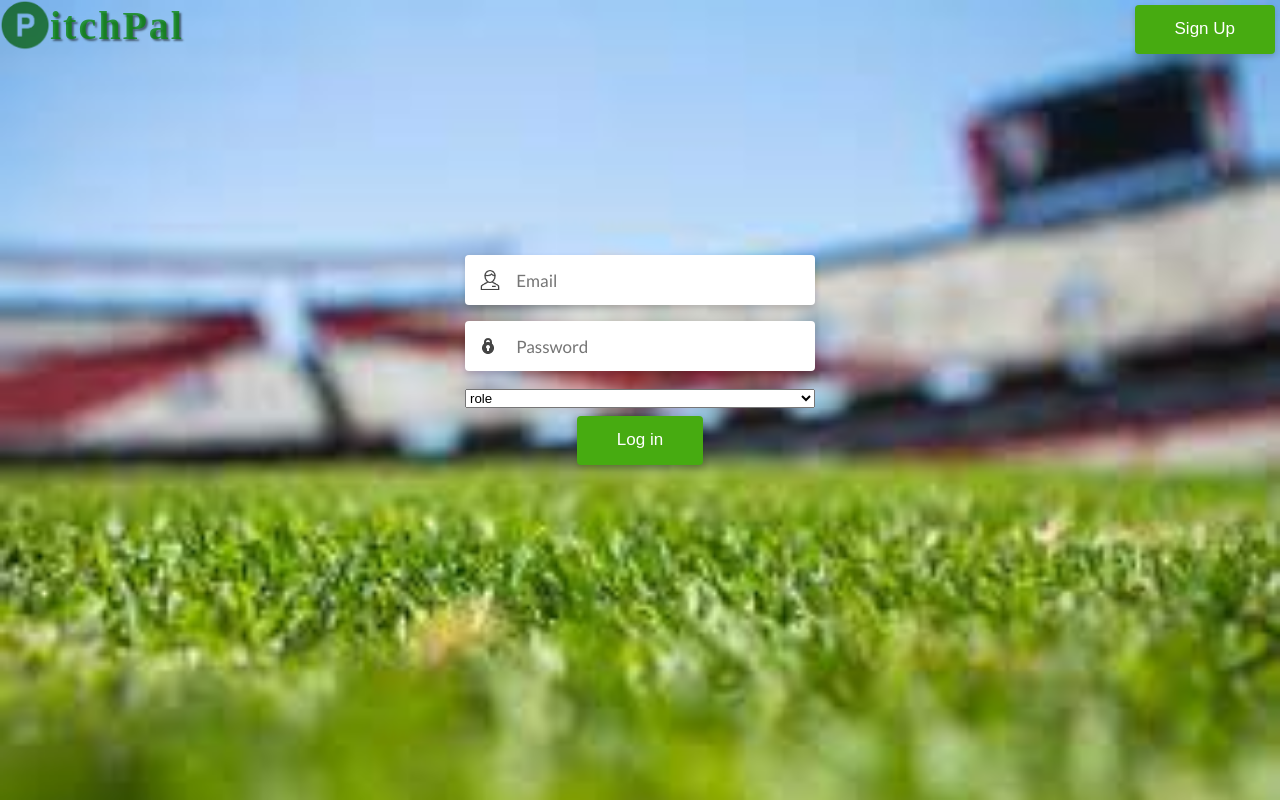
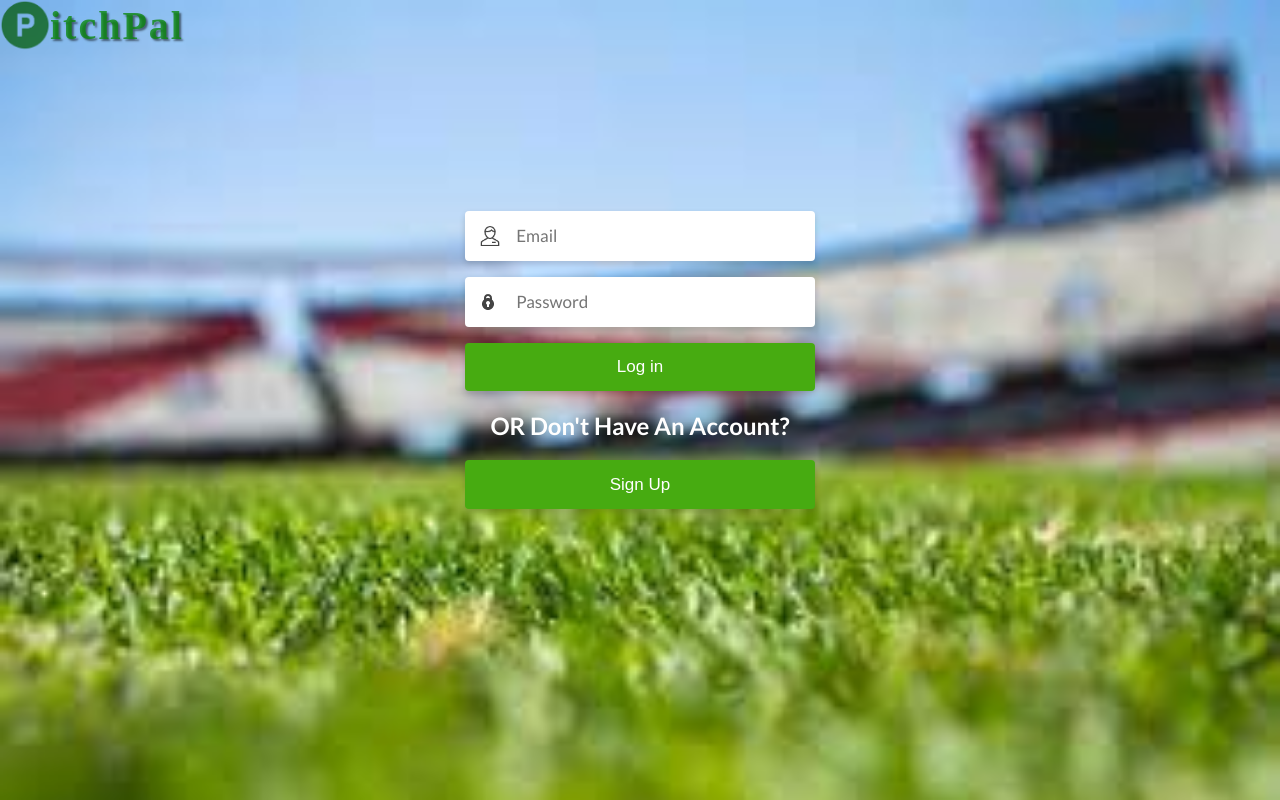
Before and after one commit to mhmdkhlf/PitchPal-Capstone-Project, a Vue app in the folder frontend_web/: page /login in a window 1280 px wide. Built offline with nearby package versions, Linux system fonts and the light colour scheme.

Commit message:
added signup and logIn page design

```diff
--- /dev/null
+++ b/frontend_web/src/components/logInBody.vue
@@ -0,0 +1,152 @@
+<template>
+  <div class="body-content">
+    <div id="bg"></div>
+    <form>
+      <div class="form-field">
+        <input type="email" v-model="email" placeholder="Email" required />
+      </div>
+      <div class="form-field">
+        <input
+          type="password"
+          v-model="password"
+          placeholder="Password"
+          required
+        />
+      </div>
+      <div class="form-field login">
+        <button class="btn" type="submit">Log in</button>
+      </div>
+      <div class="button-seperator-text">
+        <h2>OR Don't Have An Account?</h2>
+      </div>
+      <div class="form-field">
+        <button class="btn" type="button" @click="signUp()">Sign Up</button>
+      </div>
+    </form>
+  </div>
+</template>
+
+<script>
+export default {
+  name: "logInBody",
+  data() {
+    return {
+      email: "",
+      password: "",
+    };
+  },
+  methods: {
+    signUp() {
+      this.$router.push("/signUp");
+    },
+  },
+};
+</script>
+
+<!-- Add "scoped" attribute to limit CSS to this component only -->
+<style scoped lang="scss">
+@import url("https://fonts.googleapis.com/css?family=Lato:400,700");
+.login {
+  margin-bottom: 0 !important;
+}
+.button-seperator-text {
+  display: flex;
+  justify-content: center;
+  align-items: center;
+  text-align: center;
+  margin: 0;
+  color: #fff;
+}
+
+.btn {
+  outline: none;
+  border: none;
+  cursor: pointer;
+  display: inline-block;
+  margin: 0 auto;
+  padding: 0.9rem 2.5rem;
+  text-align: center;
+  background-color: #47ab11;
+  color: #fff;
+  border-radius: 4px;
+  box-shadow: 0px 3px 6px rgba(0, 0, 0, 0.16);
+  font-size: 17px;
+  width: 100%;
+}
+
+#bg {
+  background-image: url("../assets/images/background.jpg");
+  position: fixed;
+  left: 0;
+  top: 0;
+  width: 100%;
+  height: 100%;
+  background-size: cover;
+}
+
+.body-content {
+  font-family: "Lato", sans-serif;
+  color: #4a4a4a;
+  display: flex;
+  justify-content: center;
+  flex-direction: column;
+  align-items: center;
+  min-height: 90vh;
+  overflow: hidden;
+  margin: 0;
+  padding: 0;
+}
+form {
+  width: 350px;
+  position: relative;
+  .form-field::before {
+    font-size: 20px;
+    position: absolute;
+    left: 15px;
+    top: 17px;
+    color: #888888;
+    content: " ";
+    display: block;
+    background-size: cover;
+    background-repeat: no-repeat;
+  }
+  .form-field:nth-child(1)::before {
+    background-image: url(../assets/images/user-icon.png);
+    width: 20px;
+    height: 20px;
+    top: 15px;
+  }
+  .form-field:nth-child(2)::before {
+    background-image: url(../assets/images/lock-icon.png);
+    width: 16px;
+    height: 16px;
+  }
+  .form-field {
+    display: -webkit-box;
+    display: -ms-flexbox;
+    display: flex;
+    -webkit-box-pack: justify;
+    -ms-flex-pack: justify;
+    justify-content: space-between;
+    -webkit-box-align: center;
+    -ms-flex-align: center;
+    align-items: center;
+    margin-bottom: 1rem;
+    position: relative;
+  }
+  input {
+    font-family: inherit;
+    width: 100%;
+    outline: none;
+    background-color: #fff;
+    border-radius: 4px;
+    border: none;
+    display: block;
+    padding: 0.9rem 0.7rem;
+    box-shadow: 0px 3px 6px rgba(0, 0, 0, 0.16);
+    font-size: 17px;
+    color: #4a4a4a;
+    text-indent: 40px;
+  }
+}
+</style>
--- /dev/null
+++ b/frontend_web/src/components/logo.vue
@@ -0,0 +1,44 @@
+<template>
+  <div class="logo-div">
+    <img src="../assets/images/logo.png" alt="failed" />
+    <h1 class="logo">itchPal</h1>
+  </div>
+</template>
+<script>
+export default {
+  name: "logoComponent",
+};
+</script>
+
+<!-- Add "scoped" attribute to limit CSS to this component only -->
+<style scoped lang="scss">
+.logo-div {
+  display: flex;
+  justify-content: space-between;
+  align-items: center;
+  position: absolute;
+  top: 0;
+  left: 0;
+  img {
+    width: 50px;
+    height: 50px;
+    z-index: 1;
+    mix-blend-mode: multiply;
+  }
+  .logo {
+    font-size: 40px;
+    font-weight: bold;
+    color: #0a870ac7; /* Change to green color code */
+    margin: 0;
+    // padding: 20px;
+
+    text-shadow: 2px 2px 2px rgba(0, 0, 0, 0.5);
+    letter-spacing: 2px;
+    //background-color: #fff;
+    border-radius: 10px;
+    //box-shadow: 2px 2px 10px rgba(0, 0, 0, 0.2);
+    //transform: rotate(-15deg);
+    z-index: 1;
+  }
+}
+</style>
--- a/frontend_web/src/components/logIn.vue
+++ b/frontend_web/src/components/signUpBody.vue
@@ -1,18 +1,10 @@
 <template>
-  <button class="btn sign-up-button" type="button" @click="signUp()">
-    Sign Up
-  </button>
-  <div class="logo-div">
-    <img src="../assets/images/logo.png" alt="failed" />
-    <h1 class="logo">itchPal</h1>
-  </div>
   <div class="body-content">
     <div id="bg"></div>
     <form>
       <div class="form-field">
-        <input type="email" v-model="email" placeholder="Email" required />
+        <input type="text" v-model="email" placeholder="Name" required />
       </div>
-
       <div class="form-field">
         <input
           type="password"
@@ -21,7 +13,15 @@
           required
         />
       </div>
-      <div class="select-menu">
+      <div class="form-field">
+        <input
+          type="password"
+          v-model="rePassword"
+          placeholder="Confirm Password"
+          required
+        />
+      </div>
+      <div class="select-menu form-field">
         <select name="role" required v-model="role">
           <option value="">role</option>
           <option value="admin">admin</option>
@@ -29,9 +29,14 @@
           <option value="field manager">field manager</option>
         </select>
       </div>
-
+      <div class="form-field rmv-margin">
+        <button class="btn" type="submit">Sign Up</button>
+      </div>
+      <div class="button-seperator-text">
+        <h2>OR Having An Account?</h2>
+      </div>
       <div class="form-field">
-        <button class="btn" type="submit">Log in</button>
+        <button class="btn" type="button" @click="logIn()">Log In</button>
       </div>
     </form>
   </div>
@@ -39,19 +44,18 @@
 
 <script>
 export default {
-  name: "logInComponent",
+  name: "logInBody",
   data() {
     return {
       email: "",
       password: "",
+      rePassword: "",
       role: "",
     };
   },
   methods: {
-    signUp() {
-      //e.preventDefault();
-
-      this.$router.push("/signUp");
+    logIn() {
+      this.$router.push("/login");
     },
   },
 };
@@ -60,11 +64,16 @@ export default {
 <!-- Add "scoped" attribute to limit CSS to this component only -->
 <style scoped lang="scss">
 @import url("https://fonts.googleapis.com/css?family=Lato:400,700");
-.sign-up-button {
-  position: absolute;
-  top: 5px;
-  right: 5px;
-  z-index: 1;
+.button-seperator-text {
+  display: flex;
+  justify-content: center;
+  align-items: center;
+  text-align: center;
+  margin: 0;
+  color: #fff;
+}
+.rmv-margin {
+  margin-bottom: 0 !important;
 }
 .btn {
   outline: none;
@@ -79,35 +88,7 @@ export default {
   border-radius: 4px;
   box-shadow: 0px 3px 6px rgba(0, 0, 0, 0.16);
   font-size: 17px;
-}
-.logo-div {
-  display: flex;
-  justify-content: space-between;
-  align-items: center;
-  position: absolute;
-  top: 0;
-  left: 0;
-  img {
-    width: 50px;
-    height: 50px;
-    z-index: 1;
-    mix-blend-mode: multiply;
-  }
-  .logo {
-    font-size: 40px;
-    font-weight: bold;
-    color: #0a870ac7; /* Change to green color code */
-    margin: 0;
-    // padding: 20px;
-
-    text-shadow: 2px 2px 2px rgba(0, 0, 0, 0.5);
-    letter-spacing: 2px;
-    //background-color: #fff;
-    border-radius: 10px;
-    //box-shadow: 2px 2px 10px rgba(0, 0, 0, 0.2);
-    //transform: rotate(-15deg);
-    z-index: 1;
-  }
+  width: 100%;
 }
 
 #bg {
@@ -133,15 +114,18 @@ export default {
   padding: 0;
 }
 form {
-  width: 350px;
-  position: relative;
   .select-menu {
     width: 100%;
     margin-bottom: 8px;
+
     select {
+      box-sizing: border-box;
       width: 100%;
+      height: 100%;
     }
   }
+  width: 350px;
+  position: relative;
   .form-field::before {
     font-size: 20px;
     position: absolute;
@@ -160,6 +144,11 @@ form {
     top: 15px;
   }
   .form-field:nth-child(2)::before {
+    background-image: url(../assets/images/lock-icon.png);
+    width: 16px;
+    height: 16px;
+  }
+  .form-field:nth-child(3)::before {
     background-image: url(../assets/images/lock-icon.png);
     width: 16px;
     height: 16px;
--- a/frontend_web/src/views/logInView.vue
+++ b/frontend_web/src/views/logInView.vue
@@ -1,15 +1,16 @@
 <template>
-  <div>
-    <logInComponent />
-  </div>
+  <logo />
+  <logInBody />
 </template>
 
 <script>
-import logInComponent from "@/components/logIn.vue";
+import logInBody from "@/components/logInBody.vue";
+import logo from "@/components/logo.vue";
 export default {
   name: "logInView",
   components: {
-    logInComponent,
+    logInBody,
+    logo,
   },
 };
 </script>
--- a/frontend_web/src/views/signUpView.vue
+++ b/frontend_web/src/views/signUpView.vue
@@ -1,7 +1,16 @@
-<template lang="">
-  <div></div>
+<template>
+  <logo />
+  <signUpBody />
 </template>
 <script>
-export default {};
+import signUpBody from "@/components/signUpBody.vue";
+import logo from "@/components/logo.vue";
+
+export default {
+  name: "signUpView",
+  components: {
+    logo,
+    signUpBody,
+  },
+};
 </script>
-<style lang=""></style>
```
Also changed, not shown: frontend_web/src/components/signUp.vue (deleted, +0 -7 lines).
